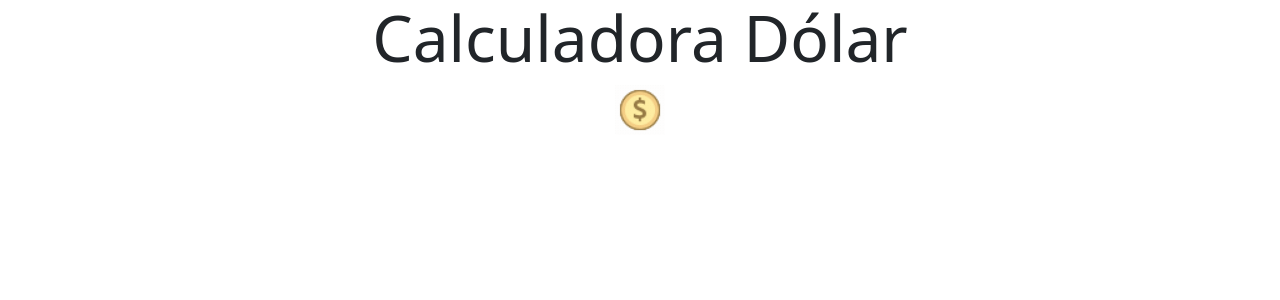
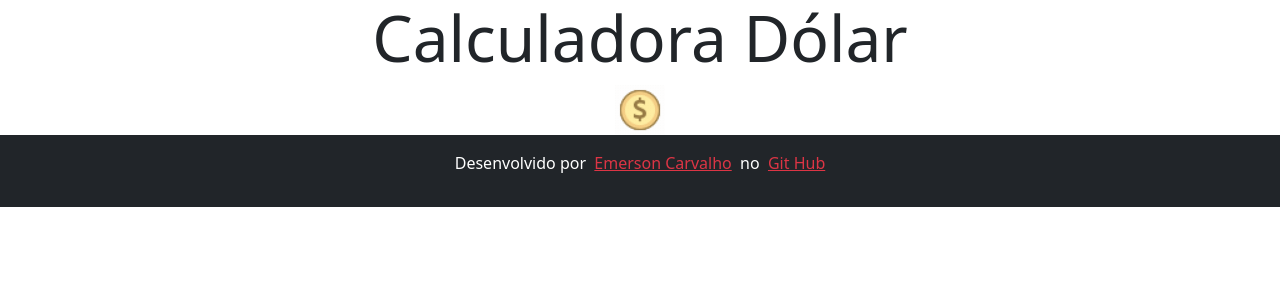
Before and after one commit to Emerdcp/UC3_CodificarFrontEndAplicacoesWeb, a React (Vite) app in the folder 2025.08.05_react_dollar/: page / in a window 1280 px wide. Shown: the top 300 px of the page. Built offline with nearby package versions, Linux system fonts and the light colour scheme.

Commit message:
feat: criação do Rodapé, footer
feat: criação do Rodapé, footer

```diff
--- a/2025.08.05_react_dollar/src/App.jsx
+++ b/2025.08.05_react_dollar/src/App.jsx
@@ -1,6 +1,7 @@
-import 'bootstrap/dist/css/bootstrap.min.css';
+import 'bootstrap/dist/css/bootstrap.min.css'
 import './App.css'
 import Titulo from './Titulo';
+import Rodape from './Rodape';
 
 function App() {
 
@@ -9,10 +10,7 @@ function App() {
       <div className='conteiner'>
         <Titulo />
       </div>
-      {/* <h1 className='display-3'>Calculadora Dólar</h1>
-      <img src="/public/dollar.gif" width='50' />
-      <br />
-      <button className='btn btn-primary'>Click Aqui</button> */}
+      <Rodape />
     </>
   )
 }
--- /dev/null
+++ b/2025.08.05_react_dollar/src/Rodape.jsx
@@ -0,0 +1,21 @@
+import './Rodape.css'
+
+function Rodape() {
+    return (
+        <>
+            <footer className='text-center bg-dark text-white p-3'>
+                <p>
+                    Desenvolvido por &nbsp;
+                    <a href='https://www.linkedin.com/in/emerdcp/'
+                        target='blank' className='text-danger'>Emerson Carvalho</a>
+                    &nbsp; no &nbsp;
+                    <a href='https://github.com/Emerdcp'
+                        target='blank' className='text-danger'>Git Hub</a>
+                </p>
+            </footer>
+        </>
+    )
+
+}
+
+export default Rodape
```
Also changed, not shown: 2025.08.05_react_dollar/src/Rodape.css (added).
